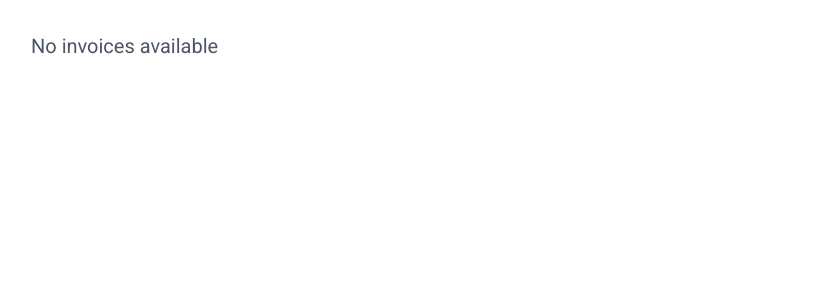
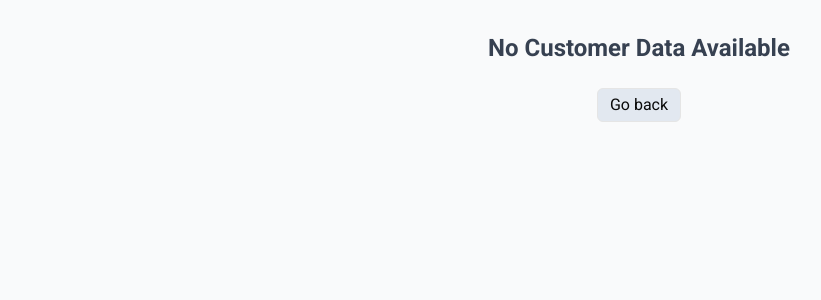
Before and after one commit to thekavikumar/ai-powered-invoice, a Next.js app: page /customers in a window 1280 px wide. Shown: the top 300 px of the page, without its empty margins (1-822 px from the left). Built offline with nearby package versions, Linux system fonts and the light colour scheme.

Commit message:
ui improved

```diff
--- a/src/app/customers/page.tsx
+++ b/src/app/customers/page.tsx
@@ -12,7 +12,19 @@ export default function CustomersPage() {
 
   if (!invoices || invoices.length === 0) {
     return (
-      <div className="text-xl text-gray-600 p-8">No invoices available</div>
+      <div className="p-8 bg-gray-50 min-h-screen">
+        <div className="flex flex-col items-center justify-between w-full">
+          <h3 className="text-2xl font-semibold text-gray-700 mb-6">
+            No Customer Data Available
+          </h3>
+          <Link
+            href={'/'}
+            className="px-3 py-1 border rounded-md bg-slate-200 hover:bg-slate-300 duration-200 ease-in-out"
+          >
+            Go back
+          </Link>
+        </div>
+      </div>
     );
   }
 
@@ -63,7 +75,12 @@ export default function CustomersPage() {
     <div className="p-8 bg-gray-50 min-h-screen">
       <div className="flex items-center justify-between w-full">
         <h1 className="text-3xl font-semibold mb-6">Customers List</h1>
-        <Link href={'/'}>Go back</Link>
+        <Link
+          href={'/'}
+          className="px-3 py-1 border rounded-md bg-slate-200 hover:bg-slate-300 duration-200 ease-in-out"
+        >
+          Go back
+        </Link>
       </div>
       <div className="overflow-x-auto">
         <table className="min-w-full bg-white shadow-lg rounded-lg overflow-hidden">
--- a/src/app/invoices/page.tsx
+++ b/src/app/invoices/page.tsx
@@ -48,7 +48,12 @@ export default function Page() {
     <div className="p-8 bg-gray-50 min-h-screen">
       <div className="flex items-center justify-between w-full">
         <h2 className="text-3xl font-semibold mb-6">Invoice List</h2>
-        <Link href="/">Go back</Link>
+        <Link
+          href={'/'}
+          className="px-3 py-1 border rounded-md bg-slate-200 hover:bg-slate-300 duration-200 ease-in-out"
+        >
+          Go back
+        </Link>
       </div>
       {invoiceData?.length === 0 ? (
         <p className="text-xl text-gray-600">No invoices available.</p>
--- a/src/app/products/page.tsx
+++ b/src/app/products/page.tsx
@@ -42,14 +42,33 @@ const Page: React.FC = () => {
   };
 
   if (!invoices || invoices.length === 0) {
-    return <div className="text-xl text-gray-600">No invoices available</div>;
+    return (
+      <div className="p-8 bg-gray-50 min-h-screen">
+        <div className="flex flex-col items-center justify-between w-full">
+          <h3 className="text-2xl font-semibold text-gray-700 mb-6">
+            No Products Available
+          </h3>
+          <Link
+            href={'/'}
+            className="px-3 py-1 border rounded-md bg-slate-200 hover:bg-slate-300 duration-200 ease-in-out"
+          >
+            Go back
+          </Link>
+        </div>
+      </div>
+    );
   }
 
   return (
     <div className="p-8 bg-gray-50 min-h-screen">
       <div className="flex items-center justify-between w-full">
         <h3 className="text-3xl font-semibold mb-6">Product List</h3>
-        <Link href={'/'}>Go back</Link>
+        <Link
+          href={'/'}
+          className="px-3 py-1 border rounded-md bg-slate-200 hover:bg-slate-300 duration-200 ease-in-out"
+        >
+          Go back
+        </Link>
       </div>
       <div className="overflow-x-auto">
         <table className="min-w-full bg-white shadow-lg rounded-lg overflow-hidden">
```
